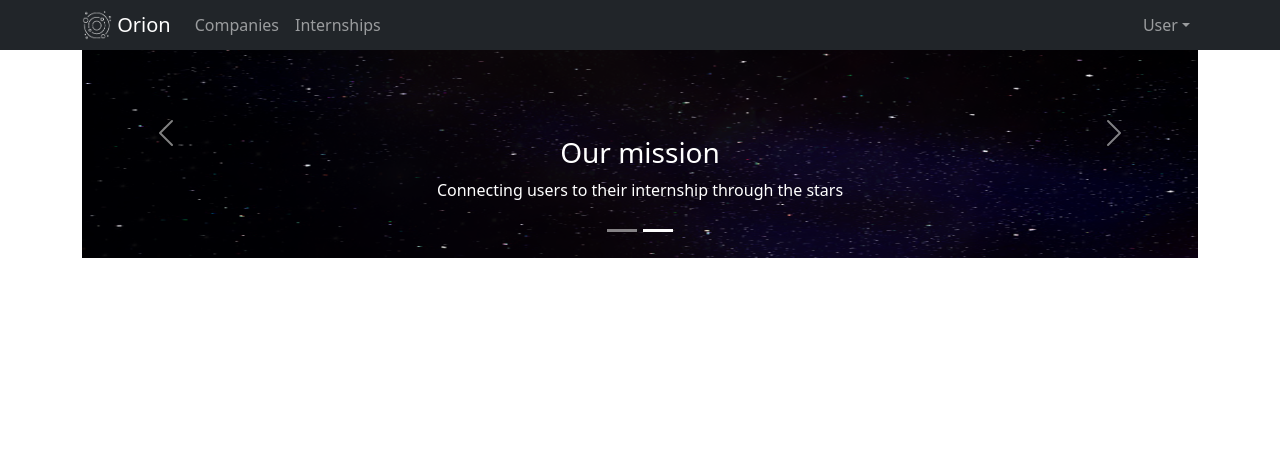
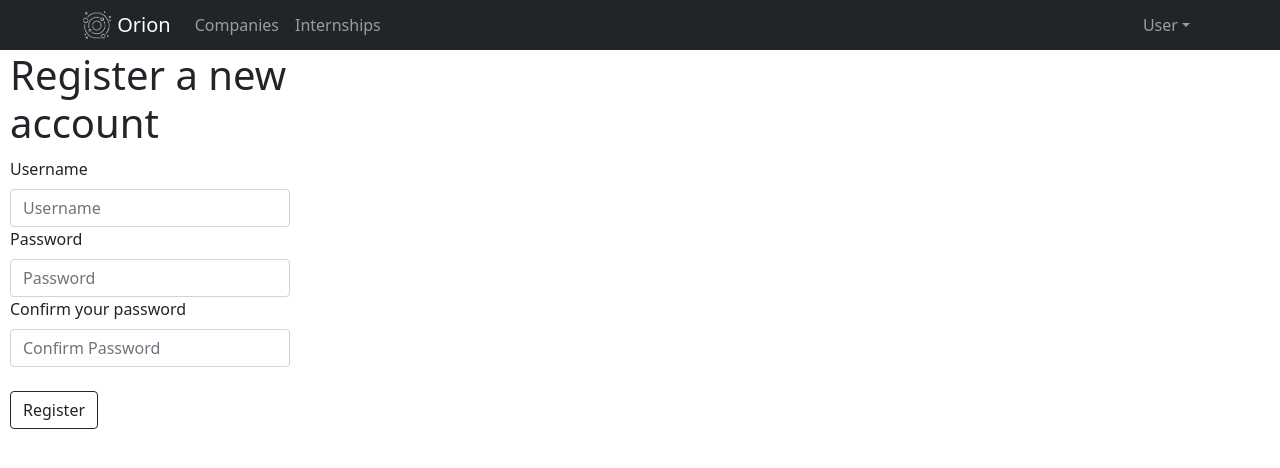
Before and after one commit to fdnthecoder/OrionFrontEnd, a React (Create React App) app in the folder frontend/: page /register in a window 1280 px wide. Shown: the top 468 px of the page. Built offline with nearby package versions, Linux system fonts and the light colour scheme; no server answers.

Commit message:
added basic Register page; also added react-dnd to package.json

```diff
--- a/frontend/src/App.js
+++ b/frontend/src/App.js
@@ -5,6 +5,7 @@ import Header from './Components/Header/Header';
 import Login from './Pages/Login/Login';
 import Profile from './Pages/Profile/Profile';
 import Internships from "./Pages/Internships/Internships";
+import Register from "./Pages/Register/Register";
 import {Test} from "./Components/Test/Test";
 import Home from './Pages/Home/Home';
 import { useEffect, useState } from 'react';
@@ -36,6 +37,7 @@ function App() {
 				<Route path='/internships' component={Internships} />
 				<Route path='/login' component={Login}/>
 				<Route path='/profile' component={Profile}/>
+				<Route path='/register' component={Register}/>
 				<Route path='/' component={Home}/>
 			</Switch>
 		</div>
--- a/frontend/src/Pages/Login/Login.js
+++ b/frontend/src/Pages/Login/Login.js
@@ -10,8 +10,8 @@ class Login extends React.Component{
         return(
             <div className="login-body">
                 <div className="login-div">
+                    <Image src={logoURL} width="200" height="200"/>
                     <div>
-                        <Image src={logoURL} width="200" height="200"/>
                         <Form>
                             <Form.Group>
                                 <Form.Label>Username</Form.Label>
@@ -22,11 +22,11 @@ class Login extends React.Component{
                                 <Form.Control type="password" placeholder="Password" />
                             </Form.Group>
                             <br />
-                            <Button variant="outline-dark" type="submit">
+                            <Button text-align="center" variant="outline-dark" type="submit">
                                 Login
                             </Button>{' '}
                         </Form>
-
+                        <a href="/register">Don't have an account? Register here</a>
                     </div>
                 </div>
             </div>
--- a/frontend/src/Pages/Manager/Manager.js
+++ b/frontend/src/Pages/Manager/Manager.js
@@ -1,11 +1,12 @@
 import React from 'react'
+import { Container } from 'react-bootstrap'
 
 class Manager extends React.Component{
     render() {
         return(
-            <div>
+            <Container>
 
-            </div>
+            </Container>
         )
     }
 }
--- a/frontend/src/Pages/Register/Register.css
+++ b/frontend/src/Pages/Register/Register.css
@@ -0,0 +1,18 @@
+.register-div{
+    width: 300px;
+    height: 400px;
+    display: flex;
+    flex-direction: column;
+    justify-content: space-evenly;
+    border-radius: 5px;
+    padding: 10px;
+    margin-top: 5vh;
+ }
+
+ input{
+     width: 95%;
+     padding: 5px;
+     margin: 2px 0;
+     border-radius: 5px;
+     box-shadow: none;
+ }
--- a/frontend/src/Pages/Register/Register.js
+++ b/frontend/src/Pages/Register/Register.js
@@ -1,6 +1,7 @@
 import React from "react"
 import Button from 'react-bootstrap/Button'
 import Form from 'react-bootstrap/Form'
+import "./Register.css"
 
 class Register extends React.Component{
     render(){
@@ -18,6 +19,10 @@ class Register extends React.Component{
                                 <Form.Label>Password</Form.Label>
                                 <Form.Control type="password" placeholder="Password" />
                             </Form.Group>
+                            <Form.Group>
+                                <Form.Label>Confirm your password</Form.Label>
+                                <Form.Control type="password" placeholder="Confirm Password" />
+                            </Form.Group>
                             <br />
                             <Button variant="outline-dark" type="submit">
                                 Register
--- a/package.json
+++ b/package.json
@@ -15,6 +15,8 @@
   "dependencies": {
     "axios": "^0.24.0",
     "bootstrap": "^5.1.3",
-    "react-bootstrap": "^2.0.2"
+    "react-bootstrap": "^2.0.2",
+    "react-dnd": "^14.0.4",
+    "react-dnd-html5-backend": "^14.0.2"
   }
 }
```
Also changed, not shown: 1 other file (tests, documents, lock files or other folders).
